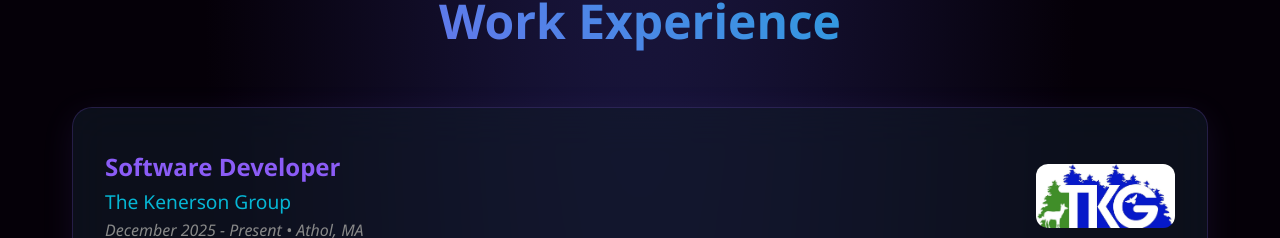
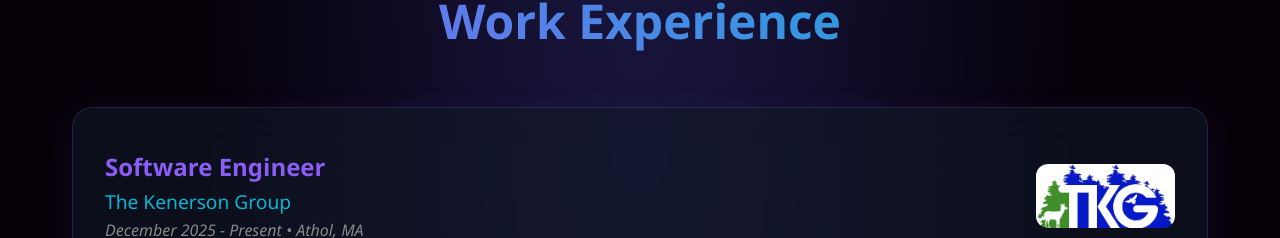
Before and after one commit to afahey03/portfolio, a React (Vite) app: page / in a window 1280 px wide. Shown: the part 1605-1843 px from the top of the page. Built offline with nearby package versions, Linux system fonts and the light colour scheme.

Commit message:
I am an engineer

```diff
--- a/src/components/Experience.jsx
+++ b/src/components/Experience.jsx
@@ -3,7 +3,7 @@ import React from 'react';
 const Experience = () => {
     const experiences = [
         {
-            title: 'Software Developer',
+            title: 'Software Engineer',
             company: 'The Kenerson Group',
             companyUrl: 'https://kenersongroup.com',
             date: 'December 2025 - Present • Athol, MA',
```
